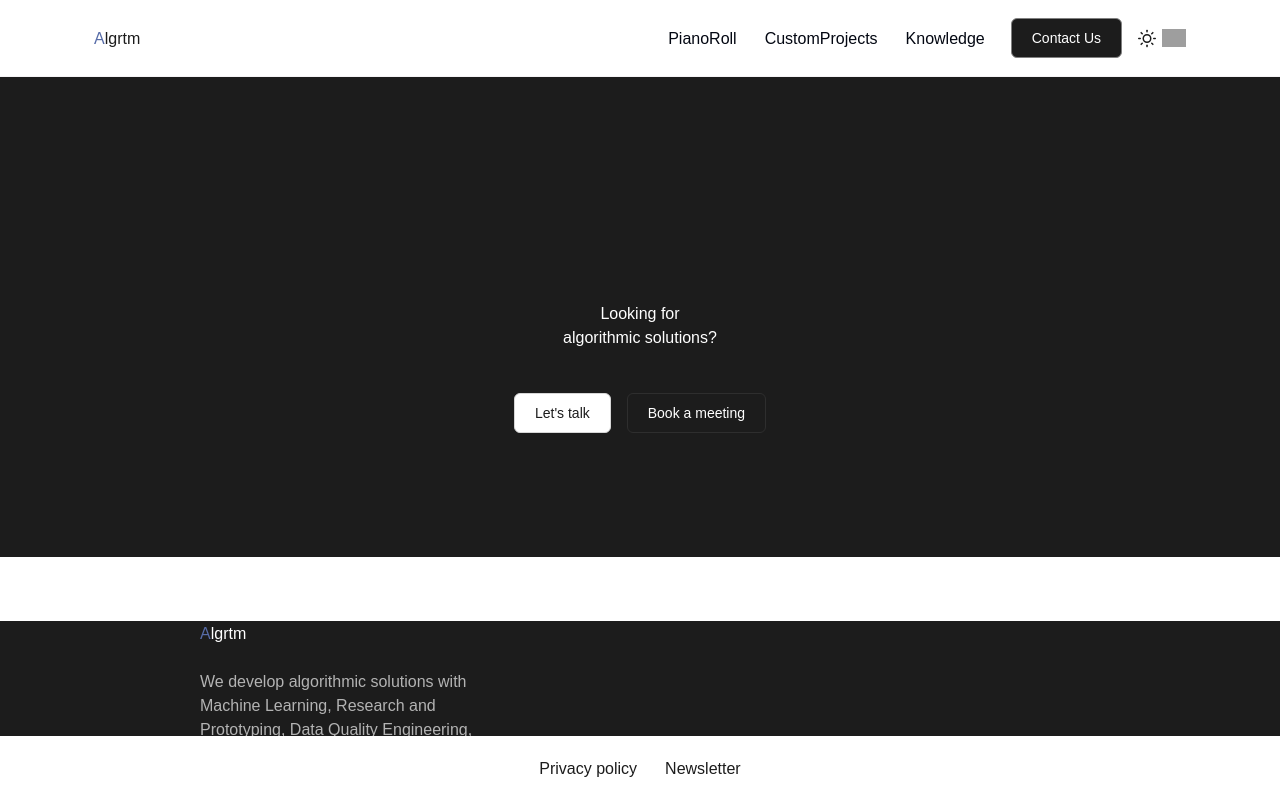
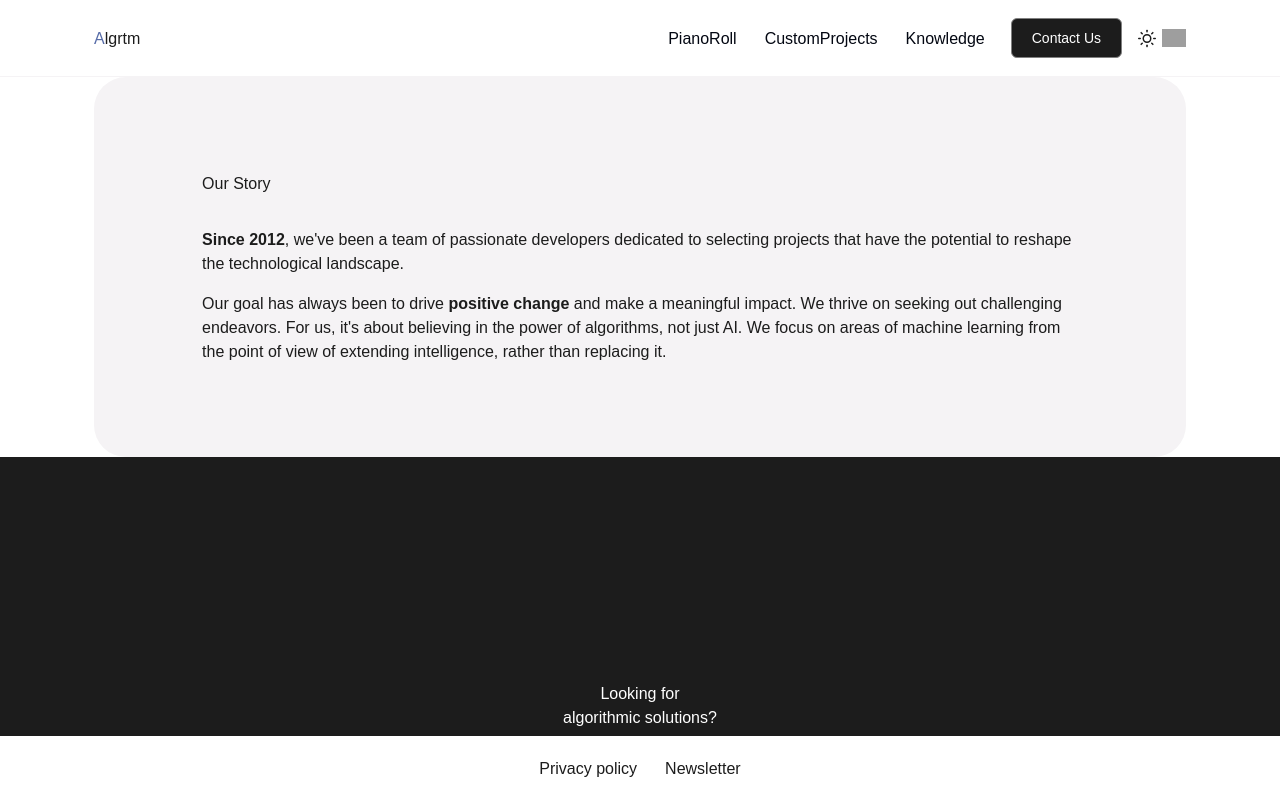
Before and after one commit to Nospoko/epr-landing, a Next.js app in the folder algrtm/: page / in a window 1280 px wide. Shown: the top 798 px of the page. Built offline with nearby package versions, Linux system fonts and the light colour scheme; grey boxes are pictures that could not be loaded.

Commit message:
Our Story section added with basic layout

```diff
--- a/algrtm/src/app/layout.js
+++ b/algrtm/src/app/layout.js
@@ -4,6 +4,7 @@ import Navbar from "../components/Navbar";
 import Footer from "@/components/Footer";
 import LinksSection from "@/components/LinksSection";
 import SolutionsSection from "@/components/SolutionsSection";
+import OurStory from "@/components/OurStory";
 
 const pingFont = localFont({ src: "../fonts/PingFangHK.ttf" });
 
@@ -20,6 +21,7 @@ export default function RootLayout({ children }) {
       >
         <Navbar />
         {children}
+        <OurStory />
         <SolutionsSection />
         <LinksSection />
         <Footer />
--- /dev/null
+++ b/algrtm/src/components/OurStory.js
@@ -0,0 +1,26 @@
+import React from "react";
+
+const OurStory = () => {
+  return (
+    <div className="bg-neutralLight-neutral90 text-neutralLight-neutral10 max-w-[78.25rem] flex justify-center items-center mx-[5.88rem] flex-col px-[6.75rem] py-[5.88rem] rounded-[2rem]">
+      <div className="flex flex-col gap-8">
+        <div className="h2">Our Story</div>
+        <div className="h6">
+          <strong>Since 2012</strong>, we've been a team of passionate
+          developers dedicated to selecting projects that have the potential to
+          reshape the technological landscape.
+        </div>
+      </div>
+      <div className="flex flex-col mt-4"></div>
+      <div className="p2">
+        Our goal has always been to drive <strong>positive change</strong> and
+        make a meaningful impact. We thrive on seeking out challenging
+        endeavors. For us, it's about believing in the power of algorithms, not
+        just AI. We focus on areas of machine learning from the point of view of
+        extending intelligence, rather than replacing it.
+      </div>
+    </div>
+  );
+};
+
+export default OurStory;
```
